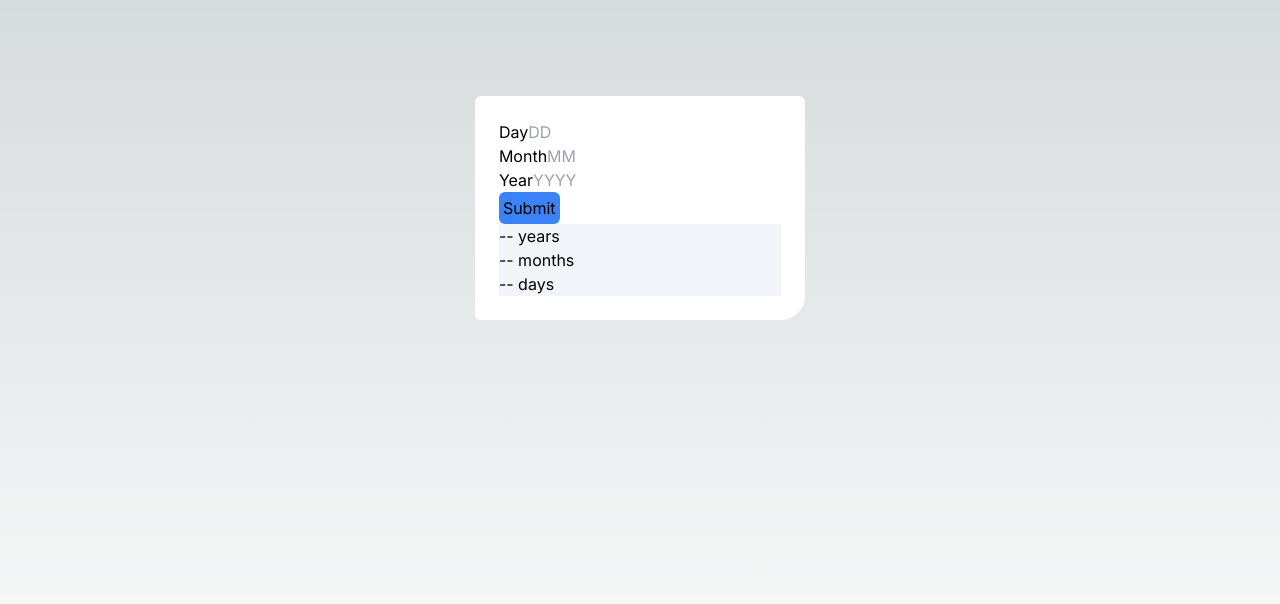
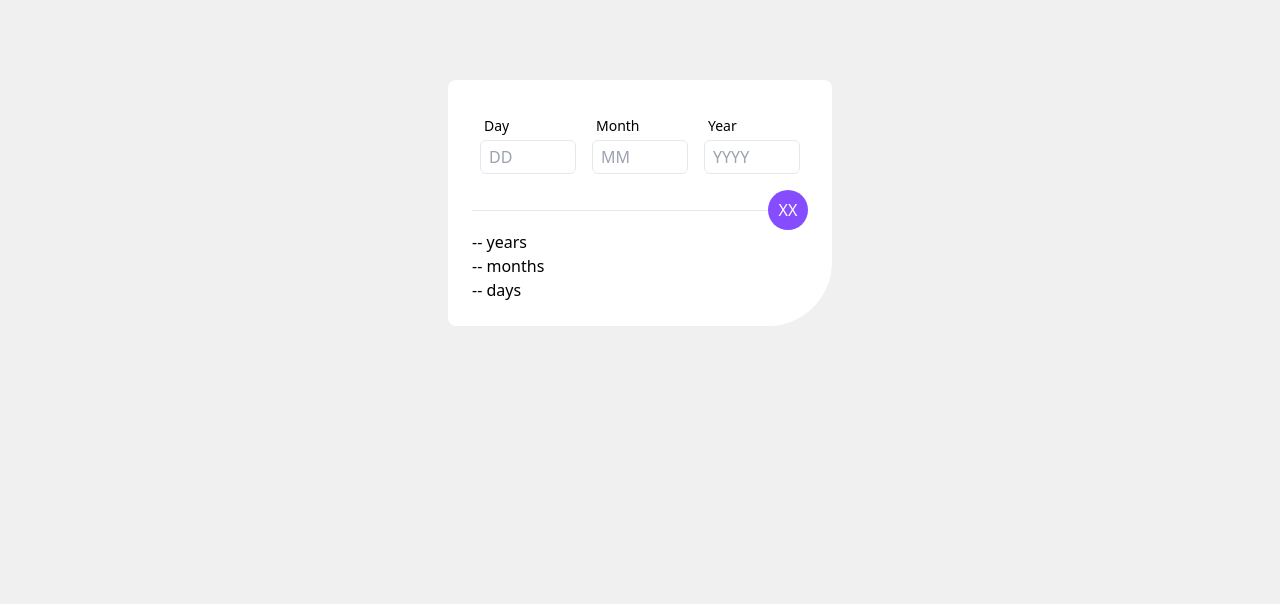
Before and after one commit to lydiakwa/FEM-Calculator-App, a Next.js app: page / in a window 1280 px wide. Shown: the top 604 px of the page. Built offline with nearby package versions, Linux system fonts and the light colour scheme.

Commit message:
STYLE: started shaping up calculator app. Added some custom styling to match design

```diff
--- a/src/pages/index.js
+++ b/src/pages/index.js
@@ -8,12 +8,6 @@ import { useForm } from 'react-hook-form';
 const inter = Inter({ subsets: ['latin'] });
 
 export default function Home() {
-  // const [formData, setFormData] = useState({
-  //   day: null,
-  //   month: null,
-  //   year: null,
-  // });
-
   const [calculation, setCalculation] = useState({
     years: null,
     months: null,
@@ -23,7 +17,6 @@ export default function Home() {
   const {
     register,
     handleSubmit,
-    watch,
     setError,
     formState: { errors },
     clearErrors,
@@ -36,12 +29,12 @@ export default function Home() {
       parseInt(data.day)
     );
 
-    console.log(dob, 'dob');
+    // console.log(dob, 'dob');
 
     if (dob.getMonth() === parseInt(data.month) - 1) {
       calculate(data);
     } else {
-      console.log('not valid');
+      // console.log('not valid');
       setError('invalidDate', {
         type: 'custom',
         message: 'Must be a valid date',
@@ -49,9 +42,9 @@ export default function Home() {
     }
   };
 
-  const onSubmitError = (errors) => {
-    console.log('hi');
-  };
+  // const onSubmitError = (errors) => {
+  //   console.log('hi');
+  // };
 
   const calculate = (birthData) => {
     let years = calculateYears(birthData);
@@ -69,14 +62,15 @@ export default function Home() {
   console.log(errors);
 
   return (
-    <main
-      className={`flex min-h-screen flex-col items-center justify-between p-24 ${inter.className}`}
-    >
-      <div className="p-6 max-w-lg rounded-md rounded-br-3xl bg-white">
+    <main className={`flex justify-center`}>
+      <div className="p-6 mt-20 rounded-lg rounded-br-4xl bg-white">
         <div>
-          <form onSubmit={handleSubmit(onSubmit, onSubmitError)}>
-            <label>Day</label>
+          <form onSubmit={handleSubmit(onSubmit)}>
+            <div className="grid grid-cols-3">
+              <div className="p-2 flex flex-col">
+                <label className="p-1 text-sm">Day</label>
                 <input
+                  className="w-24 border border-grey-100 rounded-md p-1 pl-2"
                   {...register('day', {
                     min: { value: 1, message: 'Must be a valid date' },
                     max: { value: 31, message: 'Must be a valid date' },
@@ -89,11 +83,12 @@ export default function Home() {
                   })}
                   placeholder="DD"
                 />
-            <p>{errors.day?.message}</p>
-
-            <label>Month</label>
+                <p className="text-tiny p-1">{errors.day?.message}</p>
+              </div>
+              <div className="p-2 flex flex-col">
+                <label className="p-1 text-sm">Month</label>
                 <input
-              type="number"
+                  className="w-24 border border-grey-100 rounded-md p-1 pl-2"
                   {...register('month', {
                     min: { value: 1, message: 'Must be a valid date' },
                     max: { value: 12, message: 'Must be a valid date' },
@@ -106,10 +101,12 @@ export default function Home() {
                   })}
                   placeholder="MM"
                 />
-            <p>{errors.month?.message}</p>
-            <label>Year</label>
+                <p className="text-tiny p-1">{errors.month?.message}</p>
+              </div>
+              <div className="p-2 flex flex-col ">
+                <label className="p-1 text-sm">Year</label>
                 <input
-              type="number"
+                  className="w-24 border border-grey-100 rounded-md p-1 pl-2"
                   {...register('year', {
                     max: {
                       value: new Date().getFullYear(),
@@ -117,7 +114,8 @@ export default function Home() {
                     },
                     required: 'This field is required',
                     validate: {
-                  notInFuture: (v) => parseInt(v) < new Date().getFullYear(),
+                      notInFuture: (v) =>
+                        parseInt(v) < new Date().getFullYear(),
                     },
                     onChange: () => {
                       if (errors.invalidDate) {
@@ -127,14 +125,22 @@ export default function Home() {
                   })}
                   placeholder="YYYY"
                 />
-            <p>{errors.year?.message}</p>
-            <p>{errors.invalidDate?.message}</p>
-            <button className="p-1 rounded-md bg-blue-500" type="submit">
-              Submit
+                <p className="text-tiny p-1">{errors.year?.message}</p>
+              </div>
+              <p className="text-tiny">{errors.invalidDate?.message}</p>
+            </div>
+            <div className="flex items-center">
+              <hr className="flex grow" />
+              <button
+                className="p-2 w-10 rounded-full bg-purple text-white"
+                type="submit"
+              >
+                XX
               </button>
+            </div>
           </form>
         </div>
-        <div className="bg-slate-100">
+        <div>
           <div>
             {calculation.years === null ? '--' : calculation.years} years
           </div>
@@ -194,3 +200,5 @@ export default function Home() {
 /*
 blur = when you leave a field after its focused, leaving the field onto the next or whatever
 */
+
+//${inter.className}
--- a/src/styles/globals.css
+++ b/src/styles/globals.css
@@ -4,7 +4,7 @@
 
 :root {
   --foreground-rgb: 0, 0, 0;
-  --background-start-rgb: 214, 219, 220;
+  --background-start-rgb: 240, 240, 240;
   --background-end-rgb: 255, 255, 255;
 }
 
@@ -18,10 +18,19 @@
 
 body {
   color: rgb(var(--foreground-rgb));
-  background: linear-gradient(
+  background: rgb(var(--background-start-rgb));
+
+  /* background: linear-gradient(
       to bottom,
       transparent,
       rgb(var(--background-end-rgb))
     )
-    rgb(var(--background-start-rgb));
+    rgb(var(--background-start-rgb)); */
 }
+
+@layer base {
+  @font-face {
+    font-family: 'Poppins-Italic';
+    src: url(/assets/fonts/Poppins-Bold.ttf);
+  }
+}
--- a/tailwind.config.js
+++ b/tailwind.config.js
@@ -7,12 +7,24 @@ module.exports = {
   ],
   theme: {
     extend: {
+      colors: {
+        purple: '#864cff',
+      },
+      fontFamily: {
+        primary: ['Poppins-Italic', 'sans-serif'],
+      },
+      fontSize: {
+        tiny: '0.5rem',
+      },
       backgroundImage: {
         'gradient-radial': 'radial-gradient(var(--tw-gradient-stops))',
         'gradient-conic':
           'conic-gradient(from 180deg at 50% 50%, var(--tw-gradient-stops))',
       },
+      borderRadius: {
+        '4xl': '4rem',
+      },
     },
   },
   plugins: [],
-}
+};
```
Lines whose indentation alone changed are shown as unchanged.
